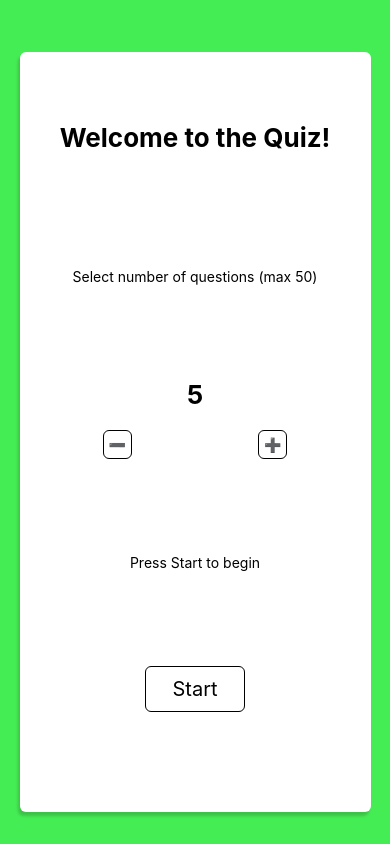
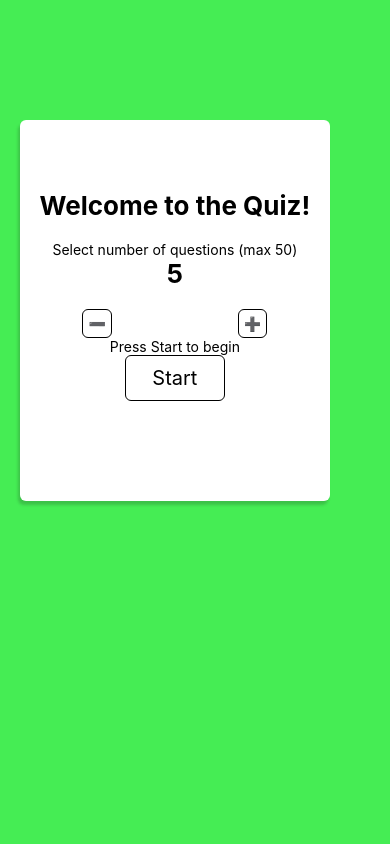
Before and after one commit to henriksundman/quiz-app-RN, a React Native app: screen / in a window 390 px wide. Built offline with nearby package versions, Linux system fonts and the light colour scheme.

Commit message:
add views

```diff
--- a/App.tsx
+++ b/App.tsx
@@ -1,32 +1,16 @@
 import { StatusBar } from 'expo-status-bar';
-import { useContext } from 'react';
 import { StyleSheet, View } from 'react-native';
 
-import { GameOverView } from './components/GameOverView';
-import { GameView } from './components/GameView';
-import { StartView } from './components/StartView';
-import { MainScreen } from './screens/MainScreen';
-import { GameContext, GameContextProvider } from './store/game-context';
+import { MainContainer } from './screens/MainContainer';
+import { GameContextProvider } from './store/game-context';
 
 export default function App() {
-	const { isGameStarted, isGameOver } = useContext(GameContext);
-
-	const gameNotStarted = !isGameStarted && !isGameOver;
-	const gameIsStarted = isGameStarted && !isGameOver;
-	const gameIsOver = isGameOver;
-
-	console.log(isGameStarted);
-
 	return (
 		<>
 			<StatusBar style="auto" />
 			<GameContextProvider>
 				<View style={styles.container}>
-					<MainScreen>
-						{gameNotStarted && <StartView />}
-						{gameIsStarted && <GameView />}
-						{gameIsOver && <GameOverView />}
-					</MainScreen>
+					<MainContainer />
 				</View>
 			</GameContextProvider>
 		</>
@@ -38,6 +22,5 @@ const styles = StyleSheet.create({
 		flex: 1,
 		backgroundColor: '#45ed54',
 		alignItems: 'center',
-		justifyContent: 'center',
 	},
 });
--- /dev/null
+++ b/components/Answers.tsx
@@ -0,0 +1,84 @@
+import { SyntheticEvent, useState } from 'react';
+import { FlatList, ListRenderItem, StyleSheet, Text, View } from 'react-native';
+
+import { shuffleArray } from './answersUtils';
+
+interface AnswersProps {
+	correctAnswer: string;
+	incorrectAnswers: string[];
+	isAnswered: boolean;
+	chosenAnswer: string;
+	onClickAnswer: (event: SyntheticEvent) => void;
+}
+
+export const Answers = ({
+	correctAnswer,
+	incorrectAnswers,
+	onClickAnswer,
+	isAnswered,
+	chosenAnswer,
+}: AnswersProps) => {
+	const [isShuffled, setIsShuffled] = useState(false);
+	const [shuffledAnswers, setShuffledAnswers] = useState<string[]>([]);
+	const [previousCorrectAnswer, setPreviousCorrectAnswer] = useState('');
+
+	if (previousCorrectAnswer === '') {
+		setPreviousCorrectAnswer(correctAnswer);
+	} else if (previousCorrectAnswer !== correctAnswer) {
+		setIsShuffled(false);
+		setPreviousCorrectAnswer(correctAnswer);
+	}
+
+	const allAnswers = incorrectAnswers.concat(correctAnswer);
+
+	if (!isShuffled) {
+		setShuffledAnswers(shuffleArray(allAnswers));
+		setIsShuffled(true);
+	}
+
+	const correctAnswerIndex = shuffledAnswers.indexOf(correctAnswer);
+	const chosenAnswerIndex = shuffledAnswers.indexOf(chosenAnswer);
+
+	return (
+		<View>
+			<FlatList
+				data={shuffledAnswers}
+				keyExtractor={(item) => item}
+				renderItem={({ item }) => (
+					<View style={styles.container}>
+						<Text style={styles.answer}>{item}</Text>
+					</View>
+				)}
+			/>
+		</View>
+	);
+};
+
+const styles = StyleSheet.create({
+	container: {
+		alignItems: 'center',
+	},
+	answer: {
+		marginTop: 60,
+		fontSize: 16,
+		textAlign: 'center',
+		margin: 20,
+		padding: 20,
+		backgroundColor: 'white',
+		elevation: 4,
+		shadowColor: '#171717',
+		shadowOffset: { width: -2, height: 4 },
+		shadowOpacity: 0.2,
+		shadowRadius: 3,
+		borderRadius: 23,
+	},
+	correct: {
+		backgroundColor: '#50fa83',
+	},
+	incorrect: {
+		backgroundColor: '#f95a5a',
+	},
+	clicked: {
+		borderColor: 'black',
+	},
+});
--- a/components/GameView.tsx
+++ b/components/GameView.tsx
@@ -1,9 +1,92 @@
-import { Text, View } from 'react-native';
+import { View, Text } from 'react-native';
+
+import {
+	Fragment,
+	SyntheticEvent,
+	useContext,
+	useEffect,
+	useState,
+} from 'react';
+
+import { GameContext } from '../store/game-context';
+import { Answers } from './Answers';
+import { Question } from './Question';
+import { ScoreBoard } from './ScoreBoard';
+
+import { checkAnswer } from './gameScreenUtils';
 
 export const GameView = () => {
+	const [questionCounter, setQuestionCounter] = useState(0);
+	const [isAnswered, setIsAnswered] = useState(false);
+	const [selectedAnswer, setSelectedAnswer] = useState('');
+
+	const {
+		loadQuestions,
+		numberOfQuestions,
+		questions,
+		error,
+		addCorrectAnswers,
+		addIncorrectAnswers,
+		isGameOver,
+		gameOver,
+	} = useContext(GameContext);
+
+	useEffect(() => {
+		loadQuestions(numberOfQuestions);
+	}, [numberOfQuestions, loadQuestions]);
+
+	let isLoading = questions.length === 0;
+	isLoading = error ? false : isLoading;
+
+	const clickAnswerHandler = (event: SyntheticEvent) => {
+		setIsAnswered(true);
+
+		const chosenAnswer = event.currentTarget.textContent;
+
+		chosenAnswer && setSelectedAnswer(chosenAnswer);
+		const correctAnswer = questions[questionCounter].correctAnswer;
+
+		let isAnswerCorrect;
+		if (chosenAnswer) {
+			isAnswerCorrect = checkAnswer(chosenAnswer, correctAnswer);
+		}
+
+		if (isAnswerCorrect) {
+			addCorrectAnswers();
+		} else {
+			addIncorrectAnswers();
+		}
+	};
+
+	const clickNextHandler = () => {
+		if (questionCounter === questions.length - 1) {
+			return gameOver();
+		}
+		setQuestionCounter((prevCount: number) => prevCount + 1);
+		setIsAnswered(false);
+	};
+
 	return (
-		<View>
-			<Text>GameView</Text>
-		</View>
+		<Fragment>
+			<ScoreBoard currentQuestionIndex={questionCounter} />
+			<View>
+				{isGameOver && <h1>Game Is Over</h1>}
+				{error && <h1>Something went wrong. Please try again later.</h1>}
+				{isLoading && <Text>Loading...</Text>}
+				{!isLoading && !error && !isGameOver && (
+					<>
+						<Question question={questions[questionCounter].question} />
+						<Answers
+							correctAnswer={questions[questionCounter].correctAnswer}
+							incorrectAnswers={questions[questionCounter].incorrectAnswers}
+							onClickAnswer={clickAnswerHandler}
+							isAnswered={isAnswered}
+							chosenAnswer={selectedAnswer}
+						/>
+					</>
+				)}
+				{isAnswered && <Text onPress={clickNextHandler}>Next Question</Text>}
+			</View>
+		</Fragment>
 	);
 };
--- /dev/null
+++ b/components/Question.tsx
@@ -0,0 +1,18 @@
+import { StyleSheet, Text } from 'react-native';
+
+interface QuestionProps {
+	question?: string;
+}
+
+export const Question = ({ question }: QuestionProps) => {
+	return <Text style={styles.text}>{question}</Text>;
+};
+
+const styles = StyleSheet.create({
+	text: {
+		marginTop: 30,
+		textAlign: 'center',
+		fontSize: 20,
+		fontWeight: 'bold',
+	},
+});
--- /dev/null
+++ b/components/ScoreBoard.tsx
@@ -0,0 +1,45 @@
+import { useContext } from 'react';
+import { StyleSheet, Text, View } from 'react-native';
+
+import { GameContext } from '../store/game-context';
+
+interface ScoreBoardProps {
+	currentQuestionIndex: number;
+}
+
+export const ScoreBoard = ({ currentQuestionIndex }: ScoreBoardProps) => {
+	const gameCtx = useContext(GameContext);
+
+	const {
+		numberOfQuestions,
+		numberOfCorrectAnswers,
+		numberOfIncorrectAnswers,
+	} = gameCtx;
+
+	return (
+		<View style={styles.container}>
+			<Text style={styles.textCorrect}>✓{numberOfCorrectAnswers}</Text>
+			<Text style={styles.textTotal}>
+				{currentQuestionIndex + 1}/{numberOfQuestions}
+			</Text>
+			<Text style={styles.textIncorrect}>❌{numberOfIncorrectAnswers}</Text>
+		</View>
+	);
+};
+
+const styles = StyleSheet.create({
+	container: {
+		flexDirection: 'row',
+	},
+	textCorrect: {
+		fontSize: 20,
+		color: 'green',
+	},
+	textIncorrect: {
+		color: 'red',
+		fontSize: 20,
+	},
+	textTotal: {
+		fontSize: 20,
+	},
+});
--- a/components/StartView.tsx
+++ b/components/StartView.tsx
@@ -9,7 +9,6 @@ export const StartView = () => {
 
 	const start = (): void => {
 		gameCtx.gameStartHandler(numQuestions);
-		console.log('start', gameCtx.isGameStarted);
 	};
 
 	return (
--- /dev/null
+++ b/components/answersUtils.ts
@@ -0,0 +1,3 @@
+export const shuffleArray = (arr: string[]): string[] => {
+	return arr.slice(0, arr.length).sort(() => Math.random() - 0.5);
+};
--- /dev/null
+++ b/components/gameScreenUtils.ts
@@ -0,0 +1,3 @@
+export const checkAnswer = (chosenAnswer: string, correctAnswer: string) => {
+	return chosenAnswer === correctAnswer;
+};
--- /dev/null
+++ b/screens/MainContainer.tsx
@@ -0,0 +1,43 @@
+import { Text, View } from 'react-native';
+import { StatusBar } from 'expo-status-bar';
+import { useContext } from 'react';
+import { StyleSheet } from 'react-native';
+
+import { GameOverView } from '../components/GameOverView';
+import { GameView } from '../components/GameView';
+import { StartView } from '../components/StartView';
+import { MainScreen } from '../screens/MainScreen';
+import { GameContext } from '../store/game-context';
+
+export const MainContainer = () => {
+	const { isGameStarted, isGameOver } = useContext(GameContext);
+
+	const gameNotStarted = !isGameStarted && !isGameOver;
+	const gameIsStarted = isGameStarted && !isGameOver;
+	const gameIsOver = isGameOver;
+
+	console.log(isGameStarted);
+
+	return (
+		<View style={styles.container}>
+			<Text>
+				<MainScreen>
+					{gameNotStarted && <StartView />}
+					{gameIsStarted && <GameView />}
+					{gameIsOver && <GameOverView />}
+				</MainScreen>
+			</Text>
+		</View>
+	);
+};
+const styles = StyleSheet.create({
+	container: {
+		width: '90%',
+		height: '50%',
+		marginTop: 100,
+		flexDirection: 'row',
+		flex: 1,
+		justifyContent: 'space-between',
+		alignItems: 'flex-start',
+	},
+});
--- a/screens/MainScreen.tsx
+++ b/screens/MainScreen.tsx
@@ -12,7 +12,6 @@ const styles = StyleSheet.create({
 	card: {
 		marginTop: 20,
 		alignItems: 'center',
-		width: '90%',
 		height: '90%',
 		elevation: 4,
 		backgroundColor: 'white',
```
